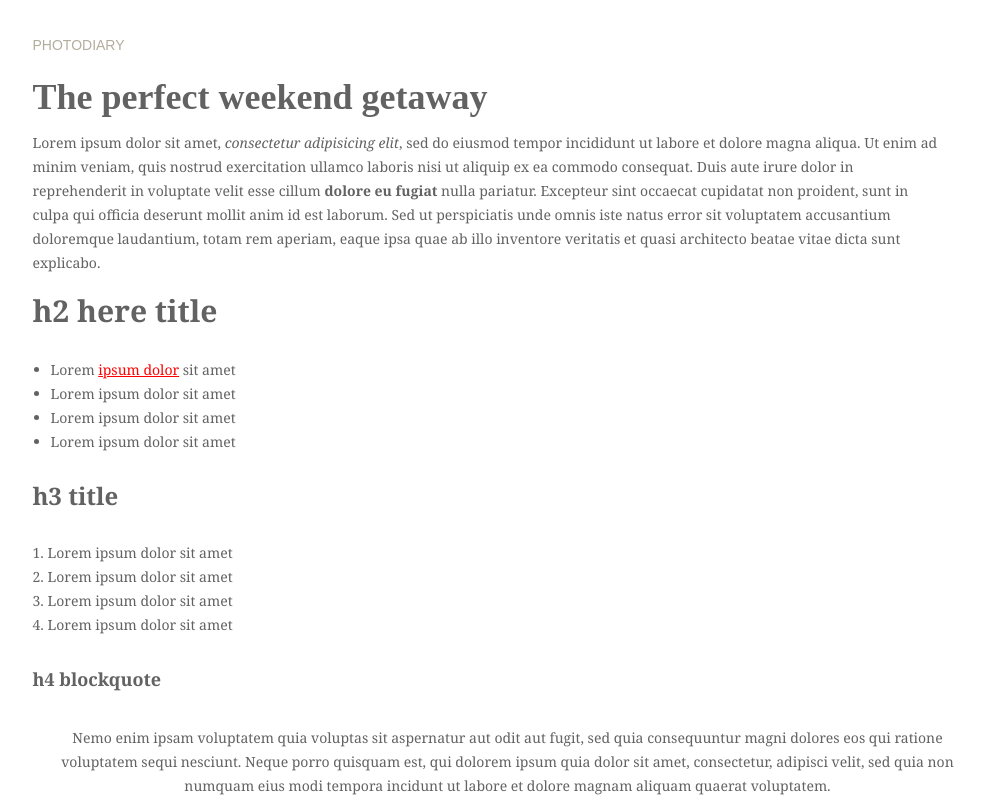
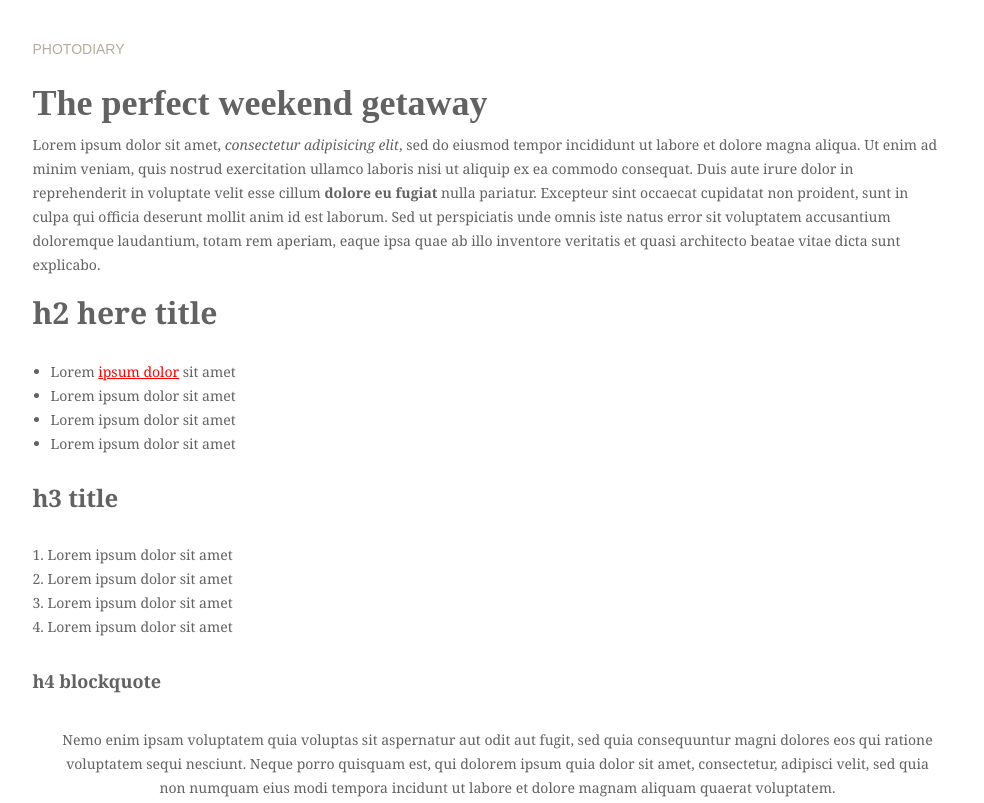
Before and after one commit to katekhomenko/MARKUP_catherine_khomenko, a plain HTML site: page markup/index.html in a window 1280 px wide. Shown: the part 760-1563 px from the top of the page, without its empty margins (76-1060 px from the left). Drawn offline with Linux system fonts and the light colour scheme.

Commit message:
Homework on 31.01

```diff
--- a/markup/css/styles.css
+++ b/markup/css/styles.css
@@ -16,7 +16,7 @@ body {
 }
 
 .nav__list {
-	margin: 0;
+	margin: 0 0 40px 0;
 	padding: 0;
 	list-style: none;
 	text-align: center;
@@ -50,8 +50,11 @@ body {
 
 .main .main-photo {
 	display: block;
-	margin-top: 36px;
-	margin-bottom: 50px;
+	margin: 0 0 50px 0;
+}
+
+.container {
+	margin: 0 153px 0 0;
 }
 
 .main .category,
@@ -62,15 +65,17 @@ body {
 	font-family: Arial, sans-serif;
 }
 
+.main .category {
+	margin: 0 0 30px 0;
+}
+
 .main h1{
-	margin: 28px 0 22px 0;
+	margin: 0 0 18px 0;
 	font: bold 36px/24px 'Times New Roman', Georgia, serif;
 }
 
 .main p {
-	margin: 0;
-	padding: 0;
-	width: 910px;
+	margin: 0 0 24px 0;
 }
 
 .main .italic {
@@ -82,13 +87,14 @@ body {
 }
 
 .main h2 {
-	margin: 24px 0 35px 0;
+	margin: 0 0 35px 0;
 	padding: 0;
 	font-size: 30px;
 }
 
 .main ul {
 	padding-left: 18px;
+	margin: 0 0 30px 0;
 }
 
 .main .ipsum_dolor {
@@ -104,24 +110,23 @@ body {
 }
 
 .main h3 {
-	margin: 30px 0 33px 0;
+	margin: 0 0 33px 0;
 	font-size: 24px;
 }
 
 .main ol {
-	margin: 0;
+	margin: 0 0 30px 0;
 	padding-left: 15px;
 }
 
 .main h4 {
 	font-size: 18px;
-	margin: 30px 0 35px 0;
+	margin: 0 0 35px 0;
 }
 
 .main blockquote {
 	margin: 0 0 25px 20px;
 	text-align: center;
-	width: 910px;
 }
 
 .main .comment {
--- a/markup/index.html
+++ b/markup/index.html
@@ -24,6 +24,7 @@
 			</header>
 			<main class="main">
 				<img src="images/Main.png" alt="Main-photo" class=main-photo>
+				<div class="container">
 					<span class="category">photodiary</span>
 					<h1>The perfect weekend getaway</h1>
 					<p>Lorem ipsum dolor sit amet, <span class="italic">consectetur adipisicing elit</span>, sed do eiusmod tempor incididunt ut labore et dolore magna aliqua. Ut enim ad minim veniam, quis nostrud exercitation ullamco laboris nisi ut aliquip ex ea commodo consequat. Duis aute irure dolor in reprehenderit in voluptate velit esse cillum <span class="bold">dolore eu fugiat</span> nulla pariatur. Excepteur sint occaecat cupidatat non proident, sunt in culpa qui officia deserunt mollit anim id est laborum. Sed ut perspiciatis unde omnis iste natus error sit voluptatem accusantium doloremque laudantium, totam rem aperiam, eaque ipsa quae ab illo inventore veritatis et quasi architecto beatae vitae dicta sunt explicabo. </p>
@@ -45,6 +46,7 @@
 					<blockquote>Nemo enim ipsam voluptatem quia voluptas sit aspernatur aut odit aut fugit, sed quia consequuntur magni dolores eos qui ratione voluptatem sequi nesciunt. Neque porro quisquam est, qui dolorem ipsum quia dolor sit amet, consectetur, adipisci velit, sed quia non numquam eius modi tempora incidunt ut labore et dolore magnam aliquam quaerat voluptatem.
 					</blockquote>
 					<a href="#" class="comment">Leave a comment</a>
+				</div>
 			</main>
 		</div>
 			<footer class="footer">
```
Also changed, not shown: markup/images/Main-jpg.jpg (deleted). Lines whose indentation alone changed are shown as unchanged.
